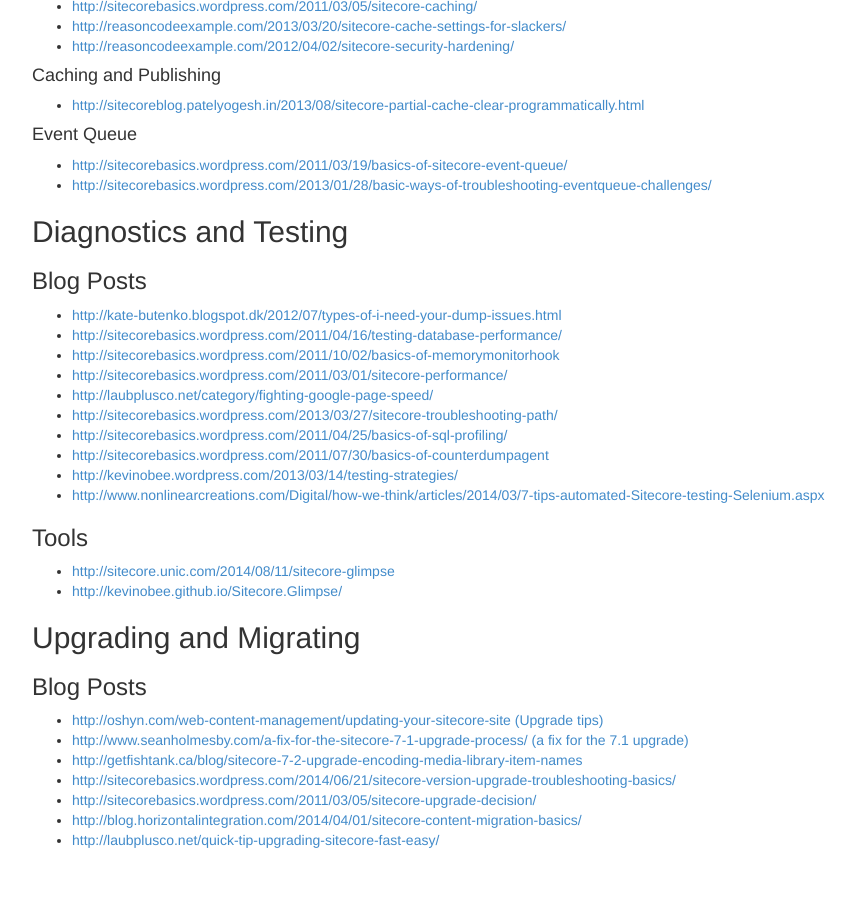
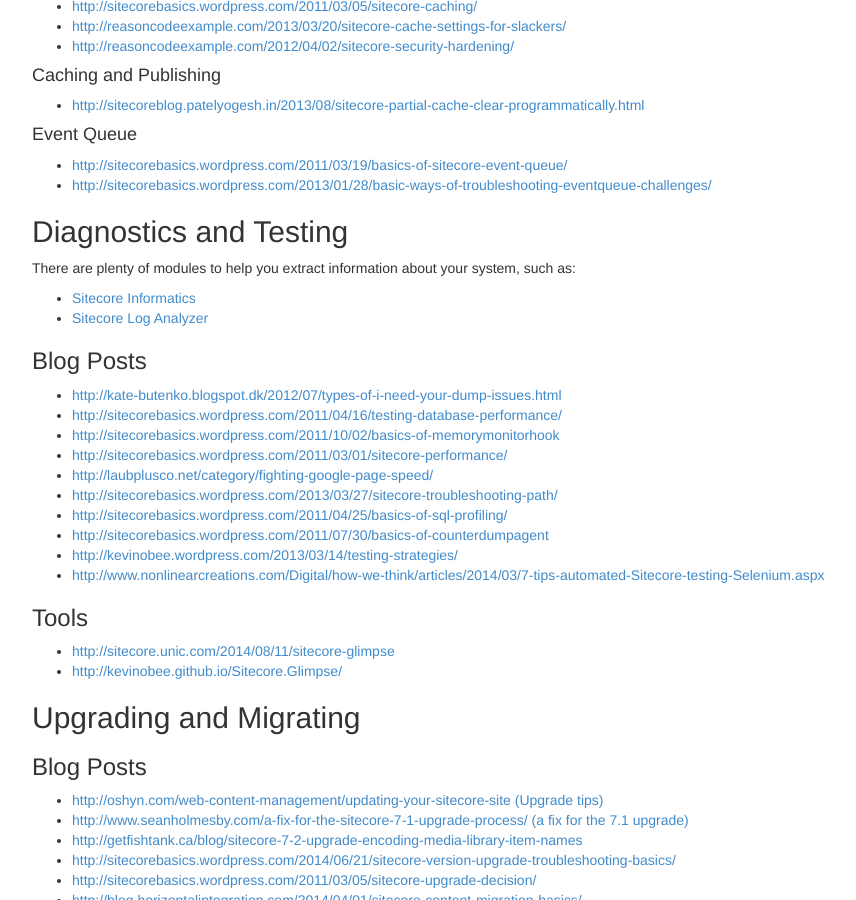
Before and after one commit to Sitecore-Community/docs, a Jekyll site: the page built from documentation/Scaling and Optimization/index.md, in a window 1280 px wide and 900 px high, scrolled down 756 px. Shown: the whole window, without its empty margins (38-894 px from the left). Built offline with Jekyll 4.4.1, drawn with Linux system fonts in a browser that asks for light colours; nearby versions of some CDN libraries; before the commit the page ends 1616 px from its top, so only the background shows below that.

Commit message:
Modified file using Dillinger

```diff
--- a/documentation/Scaling and Optimization/index.md
+++ b/documentation/Scaling and Optimization/index.md
@@ -39,6 +39,11 @@
 
 ## Diagnostics and Testing
 
+There are plenty of modules to help you extract information about your system, such as:
+
+* [Sitecore Informatics](http://nileshthakkar.github.io/Sitecore-Informatics/)
+* [Sitecore Log Analyzer](https://marketplace.sitecore.net/Modules/Sitecore_Log_Analyzer.aspx)
+
 ### Blog Posts
 
 * [http://kate-butenko.blogspot.dk/2012/07/types-of-i-need-your-dump-issues.html](http://kate-butenko.blogspot.dk/2012/07/types-of-i-need-your-dump-issues.html)
```
